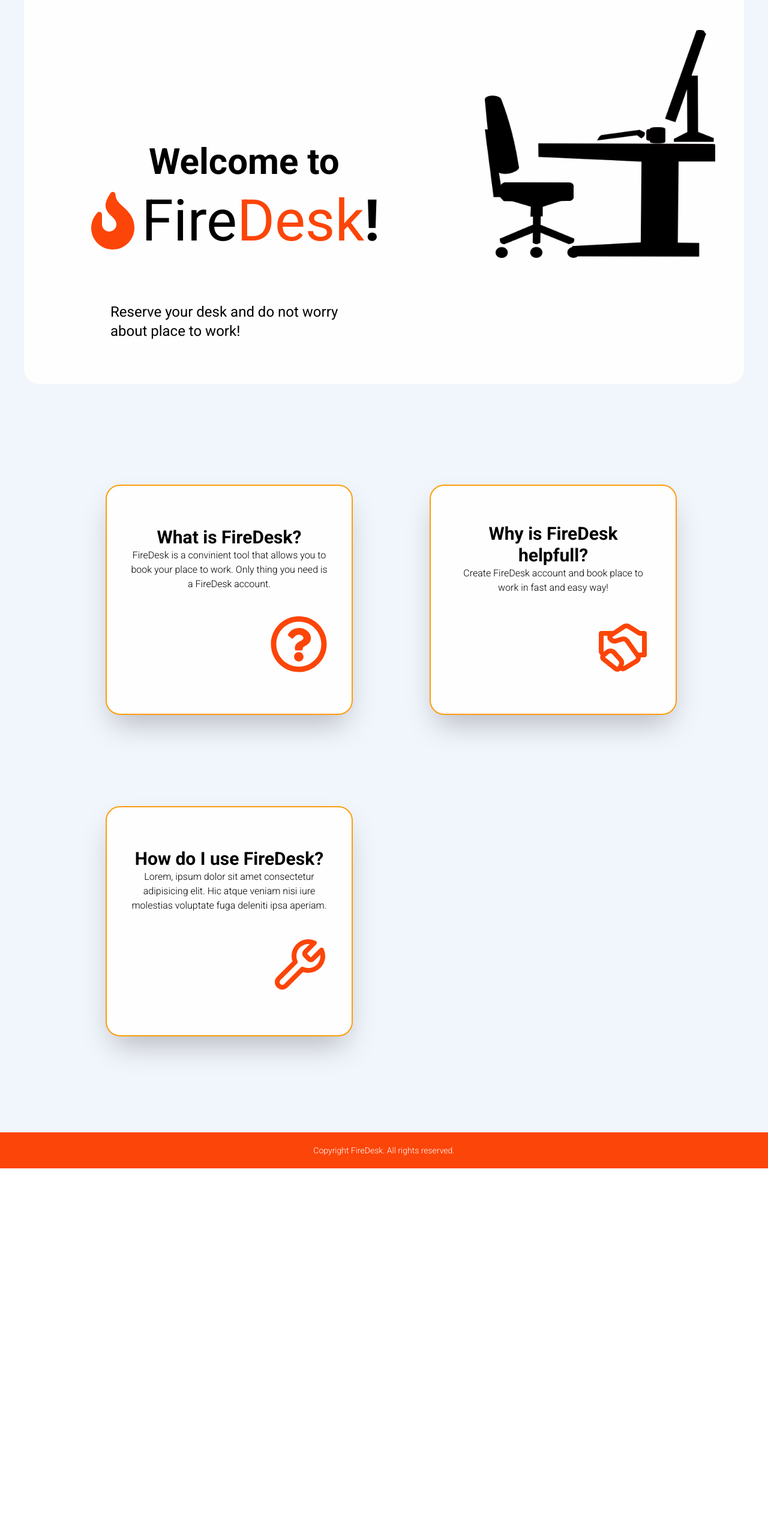
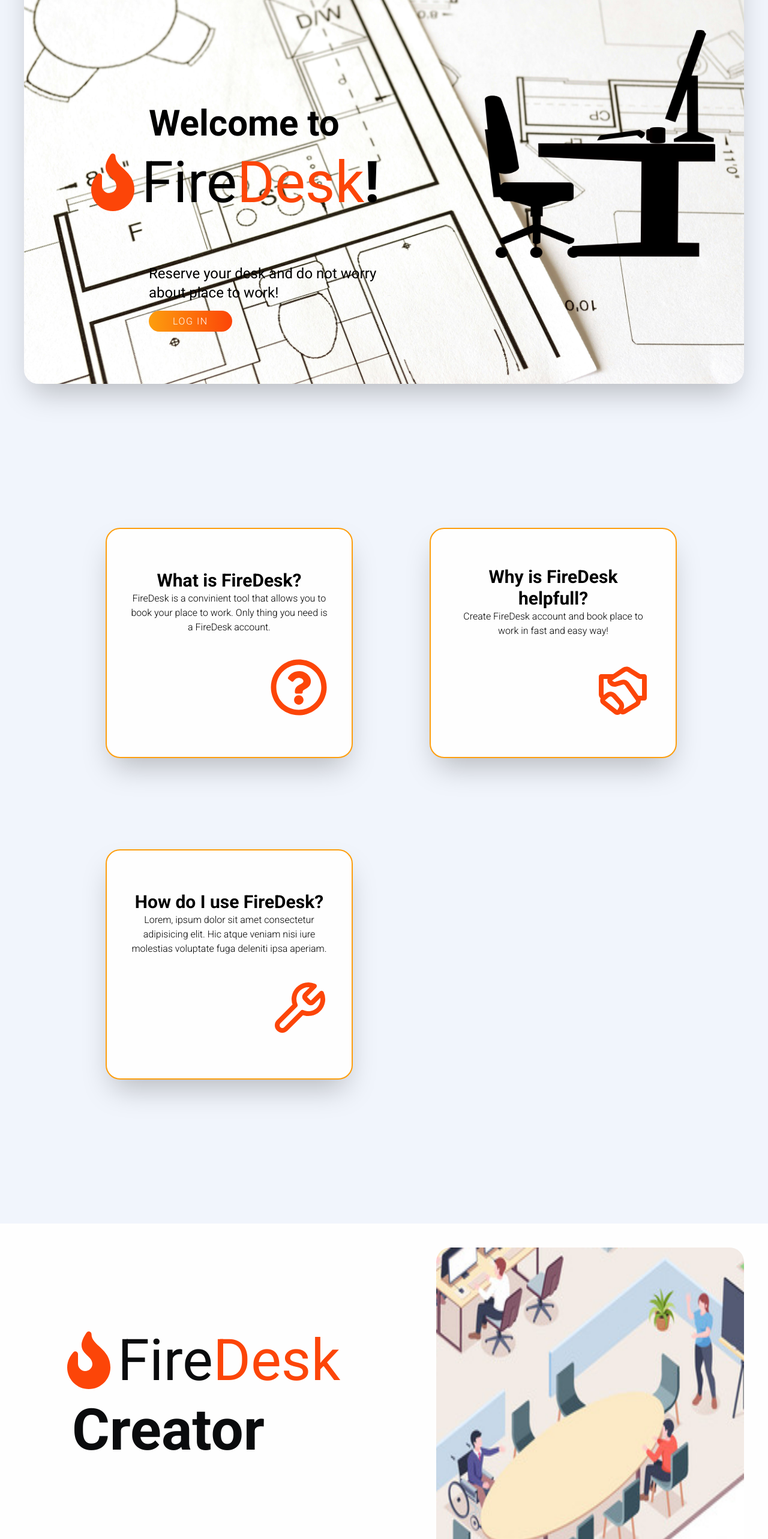
Before and after one commit to JudiJudi6/ICE-office-management-frontend, a Next.js app: page / in a window 1280 px wide. Shown: the part 160-2726 px from the top of the page at 60% size. Before the commit the page ends 2108 px from the top, so only its background shows below. Built offline with nearby package versions, Linux system fonts and the light colour scheme.

Commit message:
some changes, added CreatorPanel, RegisterAd

```diff
--- a/app/page.tsx
+++ b/app/page.tsx
@@ -6,13 +6,15 @@ import InfoBox from "@/components/features/homepage/InfoBox";
 import Greeting from "@/components/features/homepage/Greeting";
 import DescriptionBox from "@/components/features/homepage/DescriptionBox";
 import Footer from "@/components/features/homepage/Footer";
+import CreatorPanel from "@/components/features/homepage/CreatorPanel";
+import RegisterAd from "@/components/features/homepage/RegisterAd";
 
 export default function Home() {
   return (
     <div className="  static z-[-1]   overflow-hidden bg-bgWhite1  ">
       <Greeting />
 
-      <div className="  justify-center mt-2 px-5 py-1">
+      <div className="  justify-center my-20 px-5 py-1">
         <div className="lg:grid 2xl:grid-cols-3 lg:grid-cols-2 grid-cols-1 m-20 items-stretch">
           <div className=" m-16 ">
             <DescriptionBox
@@ -37,7 +39,8 @@ export default function Home() {
           </div>
         </div>
       </div>
-
+      <CreatorPanel />
+      <RegisterAd />
       <Footer />
     </div>
   );
--- /dev/null
+++ b/components/features/homepage/CreatorPanel.tsx
@@ -0,0 +1,33 @@
+import Image from "next/image";
+import { FaFire } from "react-icons/fa";
+
+export default function CreatorPanel() {
+  return (
+    <div className="xl:flex my-10 bg-white">
+      <div className=" basis-1/2 py-40 h-screen bg-cover place-items-end align-end text-right xl:justify-end ">
+        <h1 className=" font-bold xl:text-8xl text-7xl lg:text-left items-center lg:justify-end mx-20">
+          <span className=" static z-[0]  flex  lg:ml-5 my-5">
+            <FaFire className="  text-main2 " />
+            <span className=" font-normal">Fire</span>
+            <span className=" font-normal text-main2 mr-10 ">Desk</span>
+          </span>
+          <span className="ml-10">Creator</span>
+        </h1>
+        <h2 className=" lg:m-32  2xl:mr-64 text-left text-2xl md800:my-5 ">
+          Lorem, ipsum dolor sit amet consectetur adipisicing elit. Hic atque
+          veniam nisi iure molestias voluptate fuga deleniti ipsa aperiam.
+          Lorem, ipsum dolor sit amet consectetur adipisicing elit. Hic atque
+          veniam nisi iure molestias voluptate fuga deleniti ipsa aperiam.
+        </h2>
+      </div>
+
+      <Image
+        src="/images/image2.png"
+        alt="blueprint"
+        width={1000}
+        height={1000}
+        className=" basis-1/2 rounded-3xl m-10"
+      />
+    </div>
+  );
+}
--- a/components/features/homepage/Footer.tsx
+++ b/components/features/homepage/Footer.tsx
@@ -1,6 +1,6 @@
 export default function Footer() {
   return (
-    <div className="bg-main2 font-light text-sm p-5 text-white text-center justify center">
+    <div className="bg-gray h-40 font-light text-sm p-5 text-white text-center justify center">
       Copyright FireDesk. All rights reserved.
     </div>
   );
--- a/components/features/homepage/Greeting.tsx
+++ b/components/features/homepage/Greeting.tsx
@@ -4,8 +4,8 @@ import Image from "next/image";
 
 export default function Greeting() {
   return (
-    <div className="static lg:grid grid-cols-2  py-8 mx-10 z-[0] h-screen  text-black rounded-3xl bg-gradient-to-r bg-white ">
-      <div className=" mt-32 lg:mt-80 lg:ml-20 ">
+    <div className="static lg:grid grid-cols-2  py-8 mx-10 z-[0] h-screen shadow-2xl  text-black rounded-3xl bg-cover  bg-center bg-[url('/images/plan.jpg')]">
+      <div className=" mt-32 lg:mt-64 lg:ml-20 ">
         <div className="justify-center items-center  py-12 ">
           <h1 className="z-[0] font-bold text-6xl text-center lg:text-left items-center justify-center ">
             <span className="lg:ml-32">Welcome to</span>
@@ -16,9 +16,16 @@ export default function Greeting() {
             </span>
           </h1>
         </div>
-        <h1 className=" mx-16 text-2xl md800:my-5 flex  items-centre text-center lg:text-left">
+        <h1 className=" lg:ml-32 2xl:mr-64 text-2xl md800:my-5 flex  items-centre text-center lg:text-left">
           Reserve your desk and do not worry about place to work!
         </h1>
+
+        <a
+          href="/login"
+          className=" my-5 py-2 px-10 lg:ml-32 bg-gradient-to-r to-main1 via-main2 from-main1 bg-size-200 bg-pos-0 hover:bg-pos-100  text-white uppercase tracking-widest font-light rounded-full transition-all duration-300"
+        >
+          Log in
+        </a>
       </div>
 
       <div className="flex lg:m-40 justify-center items-center lg:grid grid-cols-1">
--- /dev/null
+++ b/components/features/homepage/RegisterAd.tsx
@@ -0,0 +1,13 @@
+export default function RegisterAd() {
+  return (
+    <div className=" my-40 p-40 h-screen text-3xl text-center justify-center  mx-10 rounded-3xl bg-cover shadow-2xl  bg-center bg-[url('/images/blueprint.jpg')]">
+      <h1 className=" flex justify-center text-8xl text-main2">
+        New to FireDesk?
+      </h1>
+      <p className=" mx-64 my-40 flex justify-center">
+        Lorem, ipsum dolor sit amet consectetur adipisicing elit. Hic atque
+        veniam nisi iure molestias voluptate fuga deleniti ipsa aperiam.
+      </p>
+    </div>
+  );
+}
```
Also changed, not shown: public/images/blueprint.jpg (added), public/images/plan.jpg (added).
